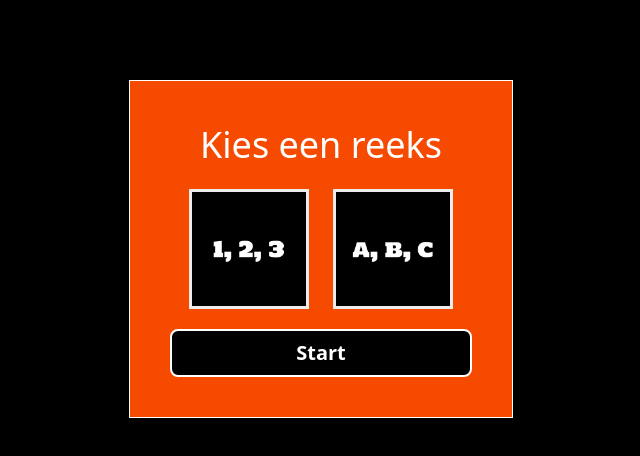
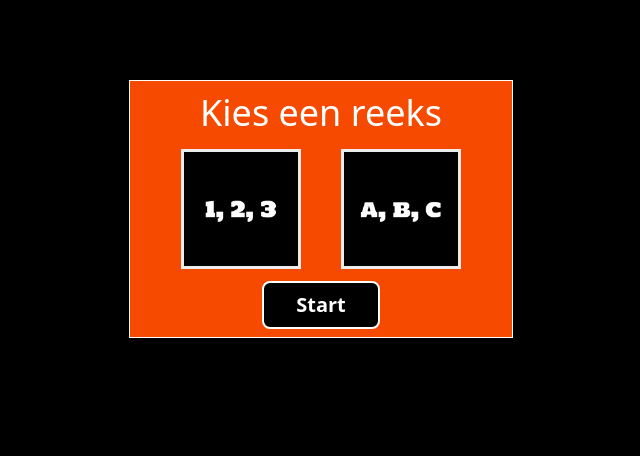
Before and after one commit to JeffreyvnZanten/reeksenspel, a React (Vite) app: page / in a window 1280 px wide. Shown: the top 456 px of the page, without its empty margins (319-959 px from the left). Built offline with nearby package versions, Linux system fonts and the light colour scheme.

Commit message:
Fixed letter functionality

```diff
--- a/src/App.tsx
+++ b/src/App.tsx
@@ -44,7 +44,7 @@ export const App = <T,>() => {
   ];
 
   return (
-    <div className="mx-auto w-sm border-1 p-10 bg-orange-600 mt-20 border-white">
+    <div className="mx-auto w-sm border-1 p-2 bg-orange-600 mt-20 border-white">
       {screens[gameState]()}
     </div>
   );
--- a/src/components/SelectionMenu.tsx
+++ b/src/components/SelectionMenu.tsx
@@ -14,7 +14,7 @@ export const SelectionMenu = <T,>({setGameState, setSequence}: SelectionMenuProp
     if (sequenceType === "getallenreeks") {
       setSequence(generateNumberSequence(2, 3) as T[]);
     } else if (sequenceType === "letterreeks") {
-      setSequence(generateLetterSequence(2) as T[]);
+      setSequence(generateLetterSequence(2, 3) as T[]);
     } else {
       alert("Kies een reeks");
       return;
@@ -24,9 +24,9 @@ export const SelectionMenu = <T,>({setGameState, setSequence}: SelectionMenuProp
   }
 
   return (
-    <div className="text-center flex gap-4 flex-col">
+    <div className="items-center flex gap-2 flex-col">
         <h1 className="text-4xl p-1 text-white">Kies een reeks</h1>
-        <div className="flex space-x-4 justify-center">
+        <div className="flex gap-8 flex-row justify-center">
           <ClickableIcon
             name="getallenreeks"
             onClick={() => setSequenceType("getallenreeks")}
--- a/src/components/SequenceDisplay.tsx
+++ b/src/components/SequenceDisplay.tsx
@@ -36,7 +36,7 @@ export const SequenceDisplay = <T,>({ sequence, handleOnComplete }: SequenceDisp
 
   return (
     <div className="flex mx-auto justify-center items-center w-64 h-64 p-4">
-      {itemDisplay &&<p className="text-8xl text-white">{JSON.stringify(itemDisplay)}</p>}
+      {itemDisplay &&<p className="text-8xl text-white">{itemDisplay as string | number}</p>}
     </div>
   );
 };
--- a/src/utils.ts
+++ b/src/utils.ts
@@ -1,12 +1,16 @@
-export function generateNumberSequence(digits: number, repeatAmount: number): number[] {
-  const min = Math.pow(10, digits - 1);
-  const max = Math.pow(10, digits) - 1;
+export function generateNumberSequence(baseValue : number, repeatAmount: number): number[] {
+  const min = Math.pow(10, baseValue  - 1);
+  const max = Math.pow(10, baseValue ) - 1;
 
   return Array.from({ length: repeatAmount }, () => Math.floor(Math.random() * (max - min + 1)) + min);
 }
 
-export function generateLetterSequence(repeatAmount: number): string[] {
+export function generateLetterSequence(letterCount: number, repeatAmount: number): string[] {
   const alphabet = "abcdefghijklmnopqrstuvwxyz".split("");
 
-  return Array.from({ length: repeatAmount }, () => alphabet[Math.floor(Math.random() * alphabet.length)]);
+  return Array.from({ length: repeatAmount }, () =>
+    Array.from({ length: letterCount }, () =>
+      alphabet[Math.floor(Math.random() * alphabet.length)]
+    ).join("")
+  );
 }
```
Also changed, not shown: public/work.png (added).
